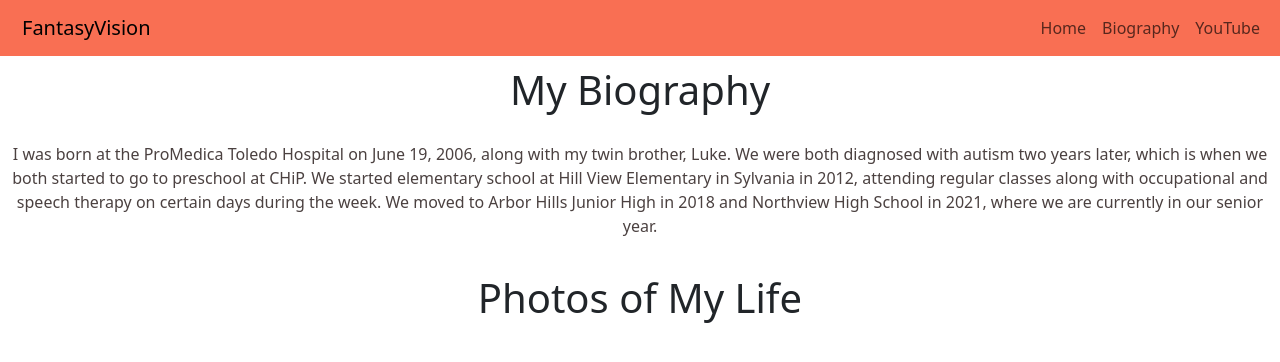
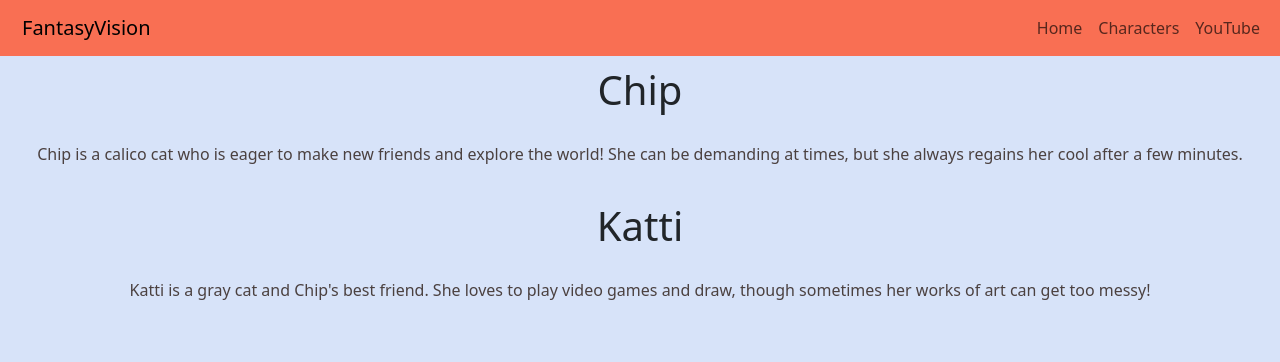
Before and after one commit to Lily726197/FantasyVision, a plain HTML site: page characters.html in a window 1280 px wide. Drawn offline with nearby package versions, Linux system fonts and the light colour scheme.

Commit message:
js start

```diff
--- a/bio.html
+++ b/characters.html
@@ -7,7 +7,7 @@
         <link rel="stylesheet" href="style.css">
         <link href="https://cdn.jsdelivr.net/npm/bootstrap@5.3.3/dist/css/bootstrap.min.css" rel="stylesheet" integrity="sha384-QWTKZyjpPEjISv5WaRU9OFeRpok6YctnYmDr5pNlyT2bRjXh0JMhjY6hW+ALEwIH" crossorigin="anonymous">
     </head>
-    <body>
+    <body class="body">
         <nav class="navbar navbar-expand-lg">
             <div class="container-fluid">
               <a class="navbar-brand" href="#">FantasyVision</a>
@@ -16,7 +16,7 @@
                     <a class="nav-link" href="index.html">Home</a>
                 </li>
                 <li class="nav-item">
-                    <a class="nav-link" href="bio.html">Biography</a>
+                    <a class="nav-link" href="characters.html">Characters</a>
                 </li>
                 <li class="nav-item">
                     <a class="nav-link" href="youtube.html">YouTube</a>
@@ -26,20 +26,20 @@
         </nav>
         <div class="container-fluid">
             <div class="row">
-                <h1>My Biography</h1>
-                <p>I was born at the ProMedica Toledo Hospital on June 19, 2006,
-                    along with my twin brother, Luke. We were both diagnosed with
-                    autism two years later, which is when we both started to go to
-                    preschool at CHiP. We started elementary school at Hill View
-                    Elementary in Sylvania in 2012, attending regular classes along
-                    with occupational and speech therapy on certain days during the
-                    week. We moved to Arbor Hills Junior High in 2018 and Northview
-                    High School in 2021, where we are currently in our senior year.
+                <h1>Chip</h1>
+                <p>Chip is a calico cat who is eager to make new friends and
+                    explore the world! She can be demanding at times, but she always
+                    regains her cool after a few minutes.
                 </p>
             </div>
             <div class="row">
-                <h1>Photos of My Life</h1>
+                <h1>Katti</h1>
+                <p>Katti is a gray cat and Chip's best friend. She loves to play
+                    video games and draw, though sometimes her works of art can get
+                    too messy!
+                </p>
             </div>
         </div>
     </body>
+    <script src="app.js"></script>
 </html>
```
Also changed, not shown: index.html (+3 -1 lines), youtube.html (+3 -2 lines), app.js (added).
